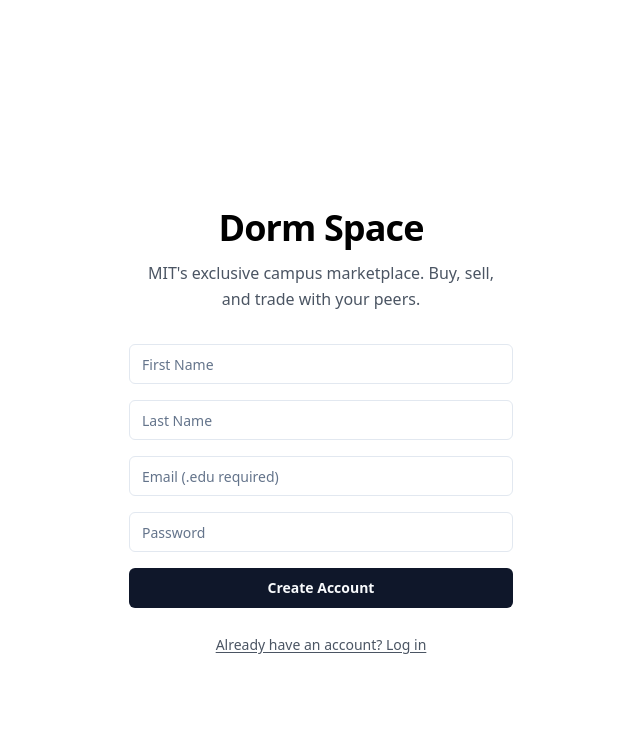
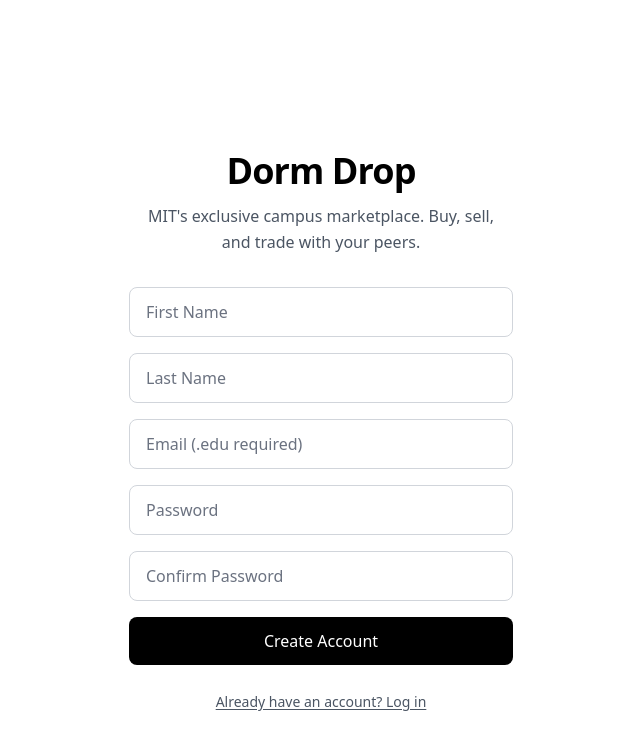
Before and after one commit to Alexander-L-Li/College-Marketplace, a React (Vite) app in the folder frontend/: page / in a window 1280 px wide. Shown: the top 750 px of the page, without its empty margins (319-959 px from the left). Built offline with nearby package versions, Linux system fonts and the light colour scheme.

Commit message:
refactored landing.jsx

```diff
--- a/frontend/src/App.jsx
+++ b/frontend/src/App.jsx
@@ -6,6 +6,7 @@
 import viteLogo from "/vite.svg";
 import "./App.css";
 import ForgotPassword from "./pages/ForgotPassword";
+import ResetPassword from "./pages/ResetPassword";
 
 function App() {
   return (
@@ -14,6 +15,7 @@
         <Route path="/" element={<Landing />} />
         <Route path="/home" element={<Home />} />
         <Route path="/forgot-password" element={<ForgotPassword />} />
+        <Route path="reset-password" element={<ResetPassword />} />
       </Routes>
     </BrowserRouter>
   );
--- a/frontend/src/pages/Landing.jsx
+++ b/frontend/src/pages/Landing.jsx
@@ -1,9 +1,6 @@
 import { useState } from "react";
 import { useNavigate } from "react-router-dom";
-import { Button } from "@/components/ui/button";
-import { Input } from "@/components/ui/input";
 import { Alert, AlertDescription } from "@/components/ui/alert";
-import { Loader2 } from "lucide-react";
 
 const Landing = () => {
   const [mode, setMode] = useState("register");
@@ -11,6 +8,7 @@
   const [lastName, setLastName] = useState("");
   const [email, setEmail] = useState("");
   const [password, setPassword] = useState("");
+  const [confirmPassword, setConfirmPassword] = useState("");
   const [message, setMessage] = useState("");
   const [isLoading, setIsLoading] = useState(false);
 
@@ -20,6 +18,20 @@
     e.preventDefault();
     setIsLoading(true);
     setMessage("");
+
+    if (mode === "register") {
+      if (password.length < 8) {
+        setMessage("Password must be at least 8 characters long.");
+        setIsLoading(false);
+        return;
+      }
+
+      if (password !== confirmPassword) {
+        setMessage("Passwords do not match.");
+        setIsLoading(false);
+        return;
+      }
+    }
 
     const endpoint = mode === "register" ? "/register" : "/login";
     const payload =
@@ -46,10 +58,13 @@
         } else {
           setMessage("Registration successful! Please log in.");
           setMode("login");
+
+          // Clear form fields after successful registration
           setFirstName("");
           setLastName("");
           setEmail("");
           setPassword("");
+          setConfirmPassword("");
         }
       } else {
         setMessage(data || "Something went wrong");
@@ -76,7 +91,7 @@
       <div className="w-full max-w-sm space-y-8">
         <div className="text-center space-y-3">
           <h1 className="text-4xl font-bold text-black tracking-tight">
-            Dorm Space
+            Dorm Drop
           </h1>
           <p className="text-gray-600 text-base leading-relaxed px-2">
             MIT's exclusive campus marketplace. Buy, sell, and trade with your
@@ -93,57 +108,66 @@
                   : "opacity-0 max-h-0 overflow-hidden"
               }`}
             >
-              <Input
+              <input
                 type="text"
                 placeholder="First Name"
                 value={firstName}
                 onChange={(e) => setFirstName(e.target.value)}
+                className="w-full px-4 py-3 border border-gray-300 rounded-lg text-black placeholder-gray-500 focus:outline-none focus:ring-2 focus:ring-black focus:border-transparent transition-all duration-200"
                 required={mode === "register"}
               />
-              <Input
+              <input
                 type="text"
                 placeholder="Last Name"
                 value={lastName}
                 onChange={(e) => setLastName(e.target.value)}
+                className="w-full px-4 py-3 border border-gray-300 rounded-lg text-black placeholder-gray-500 focus:outline-none focus:ring-2 focus:ring-black focus:border-transparent transition-all duration-200"
                 required={mode === "register"}
               />
             </div>
 
             <div className="space-y-4">
-              <Input
+              <input
                 type="email"
                 placeholder="Email (.edu required)"
                 value={email}
                 onChange={(e) => setEmail(e.target.value)}
+                className="w-full px-4 py-3 border border-gray-300 rounded-lg text-black placeholder-gray-500 focus:outline-none focus:ring-2 focus:ring-black focus:border-transparent transition-all duration-200"
                 required
               />
-              <Input
+              <input
                 type="password"
                 placeholder="Password"
                 value={password}
                 onChange={(e) => setPassword(e.target.value)}
+                className="w-full px-4 py-3 border border-gray-300 rounded-lg text-black placeholder-gray-500 focus:outline-none focus:ring-2 focus:ring-black focus:border-transparent transition-all duration-200"
                 required
               />
+              {mode === "register" && (
+                <input
+                  type="password"
+                  placeholder="Confirm Password"
+                  value={confirmPassword}
+                  onChange={(e) => setConfirmPassword(e.target.value)}
+                  className="w-full px-4 py-3 border border-gray-300 rounded-lg text-black placeholder-gray-500 focus:outline-none focus:ring-2 focus:ring-black focus:border-transparent transition-all duration-200"
+                  required
+                />
+              )}
             </div>
 
-            <Button
+            <button
               type="submit"
               disabled={isLoading}
-              className="w-full font-semibold"
+              className="w-full px-4 py-3 bg-black text-white rounded-lg font-medium hover:bg-gray-800 focus:outline-none focus:ring-2 focus:ring-black focus:ring-offset-2 transition-all duration-200 disabled:opacity-50 disabled:cursor-not-allowed"
             >
-              {isLoading ? (
-                <>
-                  <Loader2 className="w-4 h-4 mr-2 animate-spin" />
-                  {mode === "register"
-                    ? "Creating Account..."
-                    : "Logging In..."}
-                </>
-              ) : mode === "register" ? (
-                "Create Account"
-              ) : (
-                "Log In"
-              )}
-            </Button>
+              {isLoading
+                ? mode === "register"
+                  ? "Creating Account..."
+                  : "Logging In..."
+                : mode === "register"
+                ? "Create Account"
+                : "Log In"}
+            </button>
           </form>
 
           {message && (
@@ -151,7 +175,7 @@
               variant={
                 message.includes("successful") ? "default" : "destructive"
               }
-              className={`animate-in slide-in-from-top-2 duration-300 ${
+              className={`text-center animate-in slide-in-from-top-2 duration-300 ${
                 message.includes("successful")
                   ? "border-green-200 bg-green-50 text-green-800"
                   : ""
```
Also changed, not shown: 2 other files (tests, documents, lock files or other folders).
